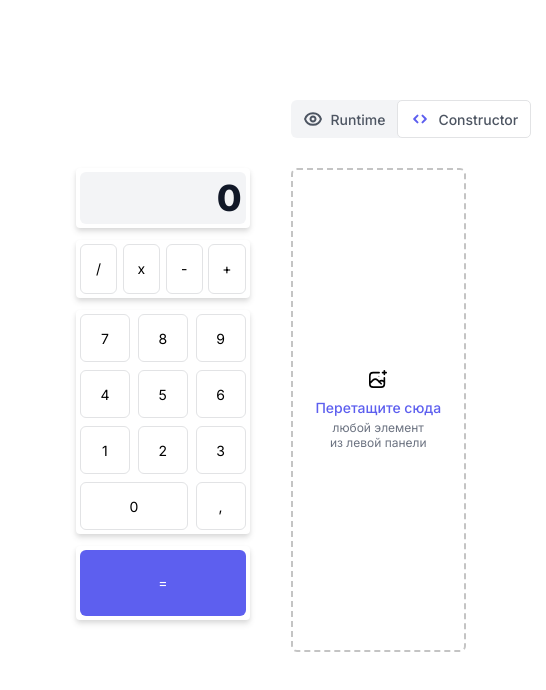
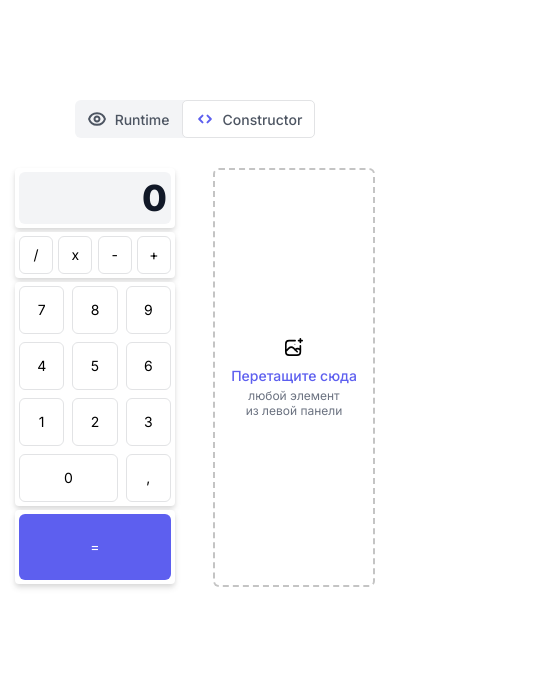
Before and after one commit to larvolynkina/calculator-constructor, a React (Create React App) app: page / in a window 390 px wide. Shown: the top 690 px of the page, 546 px wide, since content can reach past the window. Built offline with nearby package versions, Linux system fonts and the light colour scheme.

Commit message:
feat: add adaptive to 360px

```diff
--- a/src/components/Canvas/Canvas.scss
+++ b/src/components/Canvas/Canvas.scss
@@ -8,6 +8,10 @@
     align-items: center;
     justify-content: center;
     min-height: 480px;
+    @media screen and (max-width: 470px) {
+        min-height: 415px;
+    }
+
 
     &__prompt {
         text-align: center;
@@ -49,5 +53,8 @@
         background: none;
         box-shadow: none;
         padding: 8px 4px;
+        @media screen and (max-width: 470px) {
+            padding: 4px;
+        }
     }
 }
--- a/src/components/Switcher/Switcher.scss
+++ b/src/components/Switcher/Switcher.scss
@@ -1,11 +1,21 @@
 @import '../../styles/abstracts/variables';
 
 .switcher {
-    margin-left: auto;
-    background: #F3F4F6;
-    border-radius: 6px;
     display: flex;
-    width: 45%;
+    justify-content: flex-end;
+    @media screen and (max-width: 570px) {
+        justify-content: center;
+    }
+
+    &__wrapper {
+        background: #F3F4F6;
+        border-radius: 6px;
+        display: flex;
+        width: 45%;
+        @media screen and (max-width: 570px) {
+            width: unset;
+        }
+    }
 
     &__button {
         display: flex;
--- a/src/components/Switcher/Switcher.tsx
+++ b/src/components/Switcher/Switcher.tsx
@@ -43,6 +43,7 @@ function Switcher() {
 
   return (
     <div className="switcher">
+      <div className="switcher__wrapper">
         <button
           type="button"
           className={calculatorBtnClassName}
@@ -73,7 +74,12 @@ function Switcher() {
           </svg>
           Runtime
         </button>
-      <button type="button" className={constructorBtnClassName} id="runtime" onClick={handleClick}>
+        <button
+          type="button"
+          className={constructorBtnClassName}
+          id="runtime"
+          onClick={handleClick}
+        >
           <svg
             width="20"
             height="20"
@@ -92,6 +98,7 @@ function Switcher() {
           Constructor
         </button>
       </div>
+    </div>
   );
 }
 
--- a/src/components/UI/CalcButton/CalcButton.scss
+++ b/src/components/UI/CalcButton/CalcButton.scss
@@ -4,4 +4,7 @@
     border-radius: 6px;
     padding: 16px 0;
     pointer-events: none;
+    @media screen and (max-width: 470px) {
+        padding: 10px 0;
+    }
 }
--- a/src/styles/base/_base.scss
+++ b/src/styles/base/_base.scss
@@ -10,4 +10,11 @@ body {
     max-width: 539px;
     margin: 0 auto;
     padding: 100px 80px 100px 76px;
+    @media screen and (max-width: 695px) {
+        padding: 100px 15px;
+    }
+    @media screen and (max-width: 570px) {
+        width: unset;
+        max-width: unset;
+    }
 }
--- a/src/views/Constructor/Constructor.scss
+++ b/src/views/Constructor/Constructor.scss
@@ -4,6 +4,7 @@
     &__wrapper {
         display: flex;
         justify-content: space-between;
+
     }
 
     &__blocks {
@@ -11,6 +12,15 @@
         display: flex;
         flex-direction: column;
         gap: 12px;
+        @media screen and (max-width: 570px) {
+            flex-basis: 49%;
+            max-width: 234px;
+        }
+        @media screen and (max-width: 470px) {
+            flex-basis: 49%;
+            max-width: 160px;
+            gap: 4px;
+        }
     }
 
     &__canvas {
--- a/src/views/Runtime/Runtime.scss
+++ b/src/views/Runtime/Runtime.scss
@@ -4,9 +4,15 @@
     margin-top: 30px;
     display: flex;
     justify-content: flex-end;
+    @media screen and (max-width: 570px) {
+        justify-content: center;
+    }
 
     &__blocks {
         width: 45%;
+        @media screen and (max-width: 570px) {
+            width: 235px;
+        }
 
         .calc-block {
             background: none;
```
Lines whose indentation alone changed are shown as unchanged.
